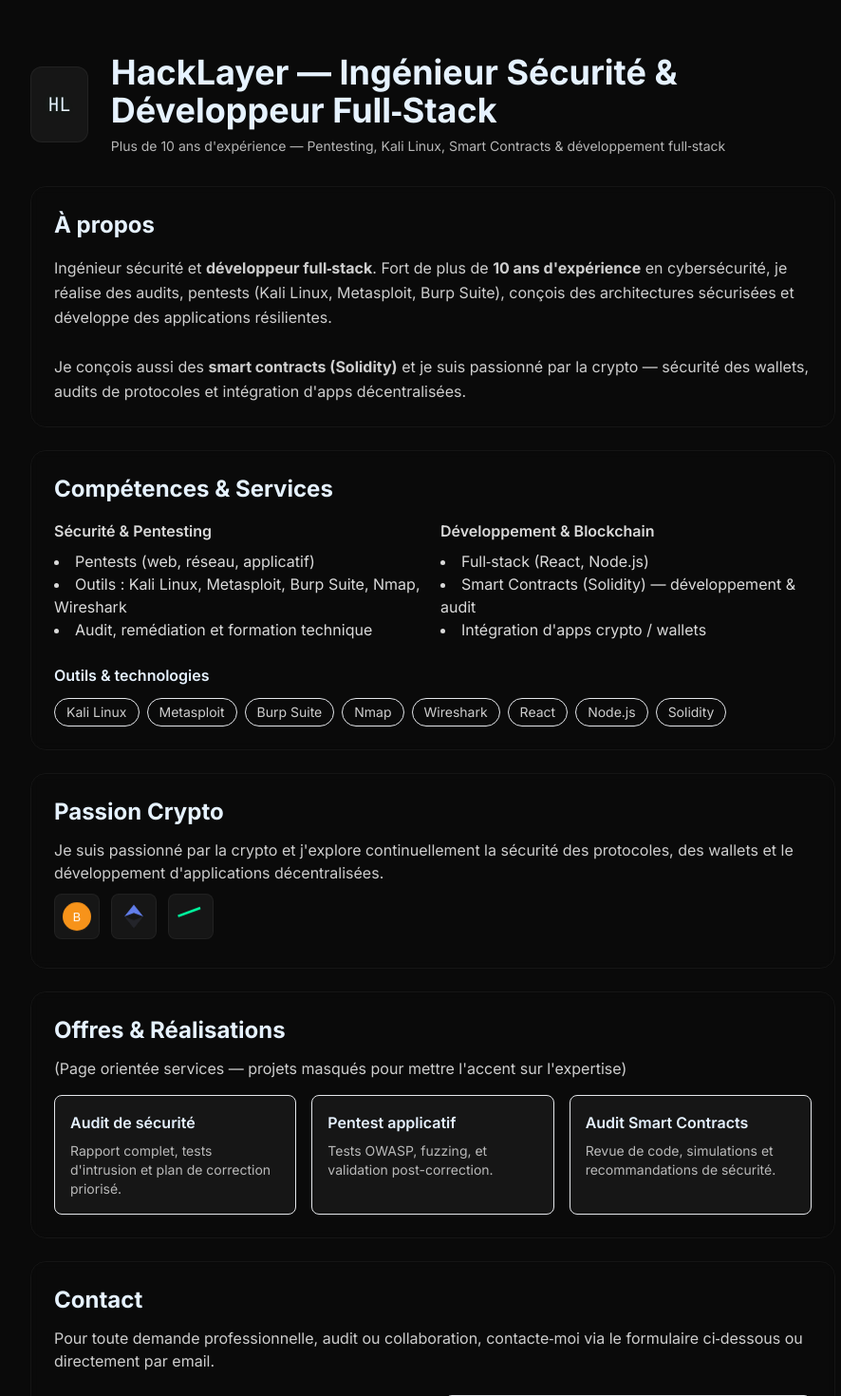
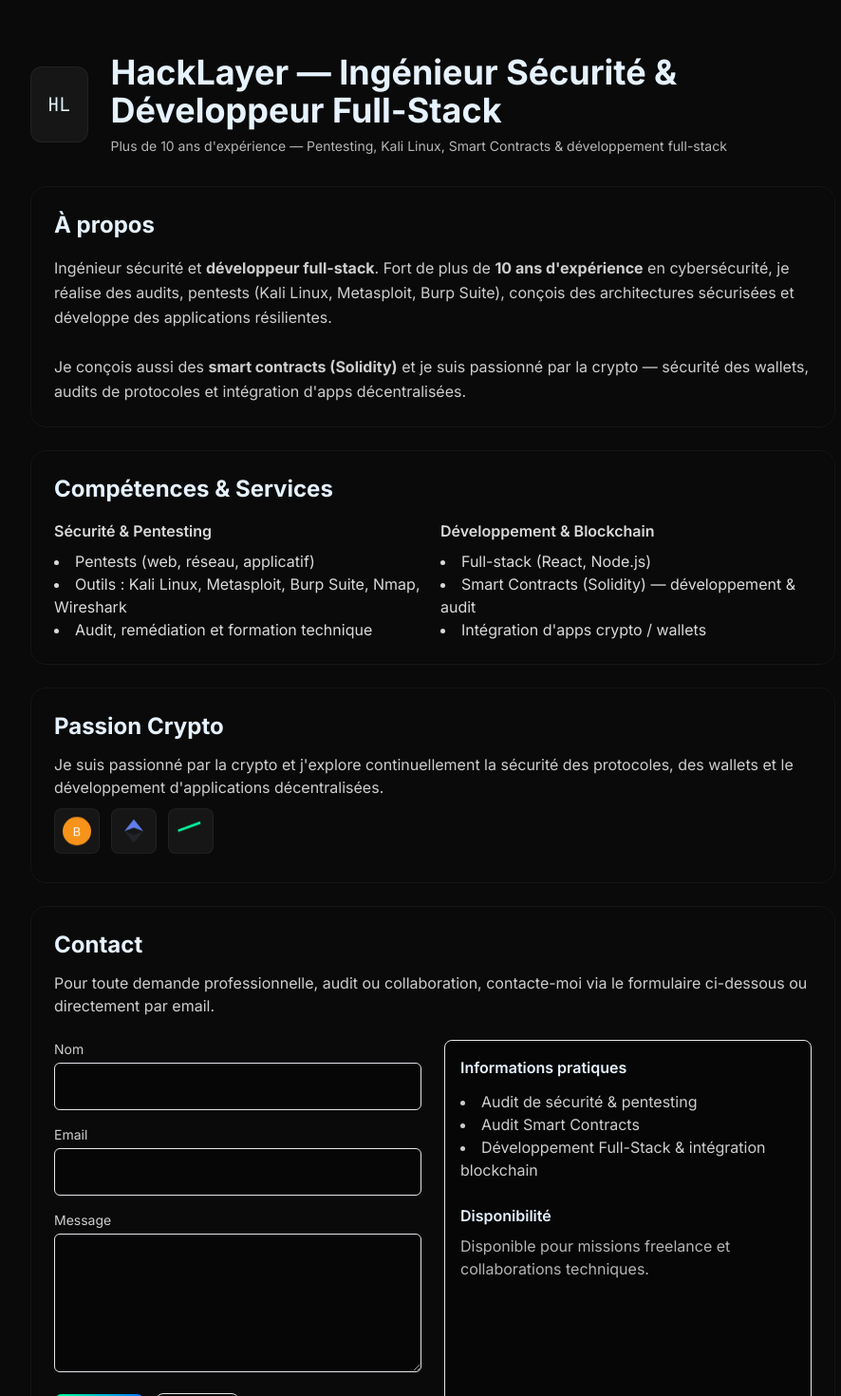
Before and after one commit to cdevl3749/hacklayer-portfolio, a React (Vite) app: page / in a window 1280 px wide. Shown: the top 1470 px of the page at 95% size, without its empty margins (184-1070 px from the left). Built offline with nearby package versions, Linux system fonts and the light colour scheme; the HTML template or start-up script is replaced by a standard one.

Commit message:
Fix crypto icons mobile + add smooth floating animation

```diff
--- a/index.html
+++ b/index.html
@@ -13,10 +13,13 @@
     <script type="module" src="/src/main.jsx"></script>
 
     <!-- Formulaire Netlify caché pour la détection -->
-   <form name="contact" netlify netlify-honeypot="bot-field" hidden>
-  <input type="text" name="nom" />
-  <input type="email" name="email" />
-  <textarea name="message"></textarea>
-</form>
+   <!-- Formulaire Netlify caché pour la détection -->
+    <form name="contact" netlify netlify-honeypot="bot-field" hidden>
+      <input type="hidden" name="form-name" value="contact">
+      <input type="text" name="nom" />
+      <input type="email" name="email" />
+      <textarea name="message"></textarea>
+    </form>
+
   </body>
 </html>
--- a/src/App.jsx
+++ b/src/App.jsx
@@ -2,52 +2,107 @@ import React, { useState, useEffect } from 'react'
 import { motion, AnimatePresence } from 'framer-motion'
 
 const CryptoIcon = ({ name, svg }) => (
-  <div className="w-12 h-12 flex items-center justify-center p-2 bg-white/5 rounded-lg backdrop-blur-sm border border-white/5" style={{animation:'floaty 4s ease-in-out infinite'}} title={name} dangerouslySetInnerHTML={{__html: svg}} />
+  <div
+    className="w-12 h-12 flex items-center justify-center p-2 bg-white/5 rounded-lg backdrop-blur-sm border border-white/5"
+    style={{ animation: 'floaty 4s ease-in-out infinite' }}
+    title={name}
+    dangerouslySetInnerHTML={{ __html: svg }}
+  />
 )
 
 const bitcoin = `<svg viewBox="0 0 24 24" xmlns="http://www.w3.org/2000/svg"><circle cx="12" cy="12" r="12" fill="#F7931A"/><text x="12" y="16" font-size="10" text-anchor="middle" fill="white" font-family="Arial">B</text></svg>`
 const ethereum = `<svg viewBox="0 0 24 24" xmlns="http://www.w3.org/2000/svg"><polygon points="12,2 4,12 12,9 20,12" fill="#627EEA"/><polygon points="12,22 20,12 12,15 4,12" fill="#23242A"/></svg>`
 const solana = `<svg viewBox="0 0 24 24" xmlns="http://www.w3.org/2000/svg"><rect x="2" y="7" width="20" height="2" transform="rotate(-20 12 12)" fill="#00FFA3"/></svg>`
 
-export default function App(){
+export default function App() {
   const [showSplash, setShowSplash] = useState(true)
   const [submitted, setSubmitted] = useState(false)
 
-  useEffect(()=>{
-    const t = setTimeout(()=> setShowSplash(false), 2200)
-    return ()=> clearTimeout(t)
-  },[])
+  useEffect(() => {
+    const t = setTimeout(() => setShowSplash(false), 2200)
+    return () => clearTimeout(t)
+  }, [])
+
+  // 🧩 Fonction utilitaire Netlify
+  const encode = (data) =>
+    Object.keys(data)
+      .map(
+        (key) => encodeURIComponent(key) + '=' + encodeURIComponent(data[key])
+      )
+      .join('&')
 
   return (
     <div className="min-h-screen font-sans">
       <AnimatePresence>
         {showSplash && (
-          <motion.div initial={{opacity:1}} animate={{opacity:1}} exit={{opacity:0}} className="fixed inset-0 z-50 flex items-center justify-center bg-[#050505]">
-            <motion.div initial={{scale:0.95, opacity:0}} animate={{scale:1, opacity:1}} transition={{duration:0.9}} className="flex flex-col items-center gap-6">
-              <div className="text-4xl md:text-6xl font-mono tracking-wider text-white neon">HACKLAYER<span className="typing-cursor"></span></div>
-              <div className="text-sm text-white/60">Ingénierie sécurité · Pentesting · Blockchain</div>
+          <motion.div
+            initial={{ opacity: 1 }}
+            animate={{ opacity: 1 }}
+            exit={{ opacity: 0 }}
+            className="fixed inset-0 z-50 flex items-center justify-center bg-[#050505]"
+          >
+            <motion.div
+              initial={{ scale: 0.95, opacity: 0 }}
+              animate={{ scale: 1, opacity: 1 }}
+              transition={{ duration: 0.9 }}
+              className="flex flex-col items-center gap-6"
+            >
+              <div className="text-4xl md:text-6xl font-mono tracking-wider text-white neon">
+                HACKLAYER<span className="typing-cursor"></span>
+              </div>
+              <div className="text-sm text-white/60">
+                Ingénierie sécurité · Pentesting · Blockchain
+              </div>
             </motion.div>
           </motion.div>
         )}
       </AnimatePresence>
 
       <div className="relative z-10 max-w-4xl mx-auto p-6">
+        {/* --- En-tête --- */}
         <header className="flex items-center gap-6 py-8">
           <div className="w-20 h-20 rounded-xl bg-white/5 flex items-center justify-center border border-white/5">
             <div className="text-xl font-mono neon">HL</div>
           </div>
           <div>
-            <h1 className="text-3xl md:text-4xl font-extrabold">HackLayer — Ingénieur Sécurité & Développeur Full‑Stack</h1>
-            <p className="mt-2 text-sm text-white/70">Plus de 10 ans d'expérience — Pentesting, Kali Linux, Smart Contracts & développement full‑stack</p>
+            <h1 className="text-3xl md:text-4xl font-extrabold">
+              HackLayer — Ingénieur Sécurité & Développeur Full-Stack
+            </h1>
+            <p className="mt-2 text-sm text-white/70">
+              Plus de 10 ans d'expérience — Pentesting, Kali Linux, Smart
+              Contracts & développement full-stack
+            </p>
           </div>
         </header>
 
-        <motion.section initial={{opacity:0,y:12}} whileInView={{opacity:1,y:0}} viewport={{once:true}} className="bg-white/3 rounded-2xl p-6 mb-6 backdrop-blur-sm border border-white/5">
+        {/* --- À propos --- */}
+        <motion.section
+          initial={{ opacity: 0, y: 12 }}
+          whileInView={{ opacity: 1, y: 0 }}
+          viewport={{ once: true }}
+          className="bg-white/3 rounded-2xl p-6 mb-6 backdrop-blur-sm border border-white/5"
+        >
           <h2 className="text-2xl font-bold">À propos</h2>
-          <p className="mt-4 text-white/80 leading-relaxed">Ingénieur sécurité et <strong>développeur full‑stack</strong>. Fort de plus de <strong>10 ans d'expérience</strong> en cybersécurité, je réalise des audits, pentests (Kali Linux, Metasploit, Burp Suite), conçois des architectures sécurisées et développe des applications résilientes. <br/><br/>Je conçois aussi des <strong>smart contracts (Solidity)</strong> et je suis passionné par la crypto — sécurité des wallets, audits de protocoles et intégration d'apps décentralisées.</p>
+          <p className="mt-4 text-white/80 leading-relaxed">
+            Ingénieur sécurité et <strong>développeur full-stack</strong>. Fort
+            de plus de <strong>10 ans d'expérience</strong> en cybersécurité, je
+            réalise des audits, pentests (Kali Linux, Metasploit, Burp Suite),
+            conçois des architectures sécurisées et développe des applications
+            résilientes. <br />
+            <br />
+            Je conçois aussi des <strong>smart contracts (Solidity)</strong> et
+            je suis passionné par la crypto — sécurité des wallets, audits de
+            protocoles et intégration d'apps décentralisées.
+          </p>
         </motion.section>
 
-        <motion.section initial={{opacity:0,y:12}} whileInView={{opacity:1,y:0}} viewport={{once:true}} className="bg-white/3 rounded-2xl p-6 mb-6 backdrop-blur-sm border border-white/5">
+        {/* --- Compétences --- */}
+        <motion.section
+          initial={{ opacity: 0, y: 12 }}
+          whileInView={{ opacity: 1, y: 0 }}
+          viewport={{ once: true }}
+          className="bg-white/3 rounded-2xl p-6 mb-6 backdrop-blur-sm border border-white/5"
+        >
           <h2 className="text-2xl font-bold">Compétences & Services</h2>
           <div className="mt-4 grid grid-cols-1 sm:grid-cols-2 gap-4 text-white/85">
             <div>
@@ -61,26 +116,27 @@ export default function App(){
             <div>
               <h3 className="font-semibold">Développement & Blockchain</h3>
               <ul className="list-disc list-inside mt-2">
-                <li>Full‑stack (React, Node.js)</li>
+                <li>Full-stack (React, Node.js)</li>
                 <li>Smart Contracts (Solidity) — développement & audit</li>
                 <li>Intégration d'apps crypto / wallets</li>
               </ul>
             </div>
           </div>
-
-          <div className="mt-6">
-            <h4 className="font-semibold">Outils & technologies</h4>
-            <div className="mt-3 flex flex-wrap gap-2">
-              {['Kali Linux','Metasploit','Burp Suite','Nmap','Wireshark','React','Node.js','Solidity'].map(t=> (
-                <span key={t} className="px-3 py-1 rounded-full text-sm border text-white/80">{t}</span>
-              ))}
-            </div>
-          </div>
         </motion.section>
 
-        <motion.section initial={{opacity:0,y:12}} whileInView={{opacity:1,y:0}} viewport={{once:true}} className="bg-white/3 rounded-2xl p-6 mb-6 backdrop-blur-sm border border-white/5">
+        {/* --- Passion Crypto --- */}
+        <motion.section
+          initial={{ opacity: 0, y: 12 }}
+          whileInView={{ opacity: 1, y: 0 }}
+          viewport={{ once: true }}
+          className="bg-white/3 rounded-2xl p-6 mb-6 backdrop-blur-sm border border-white/5"
+        >
           <h2 className="text-2xl font-bold">Passion Crypto</h2>
-          <p className="mt-3 text-white/80">Je suis passionné par la crypto et j'explore continuellement la sécurité des protocoles, des wallets et le développement d'applications décentralisées.</p>
+          <p className="mt-3 text-white/80">
+            Je suis passionné par la crypto et j'explore continuellement la
+            sécurité des protocoles, des wallets et le développement
+            d'applications décentralisées.
+          </p>
           <div className="mt-4 flex gap-3">
             <CryptoIcon name="Bitcoin" svg={bitcoin} />
             <CryptoIcon name="Ethereum" svg={ethereum} />
@@ -88,28 +144,18 @@ export default function App(){
           </div>
         </motion.section>
 
-        <motion.section initial={{opacity:0,y:12}} whileInView={{opacity:1,y:0}} viewport={{once:true}} className="bg-white/3 rounded-2xl p-6 mb-6 backdrop-blur-sm border border-white/5">
-          <h2 className="text-2xl font-bold">Offres & Réalisations</h2>
-          <p className="mt-3 text-white/80">(Page orientée services — projets masqués pour mettre l'accent sur l'expertise)</p>
-          <div className="mt-4 grid grid-cols-1 md:grid-cols-3 gap-4">
-            <article className="p-4 border rounded-lg bg-white/5">
-              <h5 className="font-semibold">Audit de sécurité</h5>
-              <p className="text-sm text-white/70 mt-2">Rapport complet, tests d'intrusion et plan de correction priorisé.</p>
-            </article>
-            <article className="p-4 border rounded-lg bg-white/5">
-              <h5 className="font-semibold">Pentest applicatif</h5>
-              <p className="text-sm text-white/70 mt-2">Tests OWASP, fuzzing, et validation post-correction.</p>
-            </article>
-            <article className="p-4 border rounded-lg bg-white/5">
-              <h5 className="font-semibold">Audit Smart Contracts</h5>
-              <p className="text-sm text-white/70 mt-2">Revue de code, simulations et recommandations de sécurité.</p>
-            </article>
-          </div>
-        </motion.section>
-
-        <motion.section initial={{opacity:0,y:12}} whileInView={{opacity:1,y:0}} viewport={{once:true}} className="bg-white/3 rounded-2xl p-6 mb-12 backdrop-blur-sm border border-white/5">
+        {/* --- Contact --- */}
+        <motion.section
+          initial={{ opacity: 0, y: 12 }}
+          whileInView={{ opacity: 1, y: 0 }}
+          viewport={{ once: true }}
+          className="bg-white/3 rounded-2xl p-6 mb-12 backdrop-blur-sm border border-white/5"
+        >
           <h2 className="text-2xl font-bold">Contact</h2>
-          <p className="mt-3 text-white/80">Pour toute demande professionnelle, audit ou collaboration, contacte‑moi via le formulaire ci‑dessous ou directement par email.</p>
+          <p className="mt-3 text-white/80">
+            Pour toute demande professionnelle, audit ou collaboration,
+            contacte-moi via le formulaire ci-dessous ou directement par email.
+          </p>
 
           <div className="mt-6 grid grid-cols-1 md:grid-cols-2 gap-6">
             <div>
@@ -119,20 +165,25 @@ export default function App(){
                 data-netlify="true"
                 netlify-honeypot="bot-field"
                 onSubmit={(e) => {
-    e.preventDefault();
-    const form = e.target;
-    const data = new FormData(form);
+                  e.preventDefault()
+                  const form = e.target
+                  const data = {
+                    'form-name': form.getAttribute('name'),
+                    nom: form.nom.value,
+                    email: form.email.value,
+                    message: form.message.value,
+                  }
 
-    fetch("/", {
-      method: "POST",
-      headers: { "Content-Type": "application/x-www-form-urlencoded" },
-      body: new URLSearchParams(data).toString(),
+                  fetch('/', {
+                    method: 'POST',
+                    headers: { 'Content-Type': 'application/x-www-form-urlencoded' },
+                    body: encode(data),
                   })
                     .then(() => {
-        form.reset();
-        setSubmitted(true);
+                      form.reset()
+                      setSubmitted(true)
                     })
-      .catch(() => alert("Erreur d'envoi"));
+                    .catch(() => alert("Erreur d'envoi"))
                 }}
               >
                 <input type="hidden" name="form-name" value="contact" />
@@ -181,12 +232,26 @@ export default function App(){
                 </div>
               </form>
 
-
               {submitted && (
-                <motion.div initial={{opacity:0,y:6}} animate={{opacity:1,y:0}} className="mt-4 p-3 rounded-lg bg-black/50 border border-white/6 text-white">Merci — votre message a bien été envoyé. Je vous réponds rapidement à l'adresse fournie.</motion.div>
+                <motion.div
+                  initial={{ opacity: 0, y: 6 }}
+                  animate={{ opacity: 1, y: 0 }}
+                  className="mt-4 p-3 rounded-lg bg-black/50 border border-white/6 text-white"
+                >
+                  Merci — votre message a bien été envoyé. Je vous réponds
+                  rapidement à l'adresse fournie.
+                </motion.div>
               )}
 
-              <div className="mt-4 text-sm text-white/70">Contact direct : <a href="mailto:cdevl3749@gmail.com" className="underline text-[#00FF99]">cdevl3749@gmail.com</a></div>
+              <div className="mt-4 text-sm text-white/70">
+                Contact direct :{' '}
+                <a
+                  href="mailto:cdevl3749@gmail.com"
+                  className="underline text-[#00FF99]"
+                >
+                  cdevl3749@gmail.com
+                </a>
+              </div>
             </div>
 
             <div className="p-4 rounded-lg bg-black/40 border border-white/6">
@@ -194,18 +259,23 @@ export default function App(){
               <ul className="mt-3 text-white/80 list-disc list-inside">
                 <li>Audit de sécurité & pentesting</li>
                 <li>Audit Smart Contracts</li>
-                <li>Développement Full‑Stack & intégration blockchain</li>
+                <li>Développement Full-Stack & intégration blockchain</li>
               </ul>
 
               <div className="mt-6">
                 <h5 className="font-semibold">Disponibilité</h5>
-                <p className="text-white/70 mt-2">Disponible pour missions freelance et collaborations techniques.</p>
+                <p className="text-white/70 mt-2">
+                  Disponible pour missions freelance et collaborations
+                  techniques.
+                </p>
               </div>
             </div>
           </div>
         </motion.section>
 
-        <footer className="text-center text-sm text-white/50 pb-10">© {new Date().getFullYear()} HackLayer — Cybersécurité & Développement</footer>
+        <footer className="text-center text-sm text-white/50 pb-10">
+          © {new Date().getFullYear()} HackLayer — Cybersécurité & Développement
+        </footer>
       </div>
     </div>
   )
```
Lines whose indentation alone changed are shown as unchanged.
